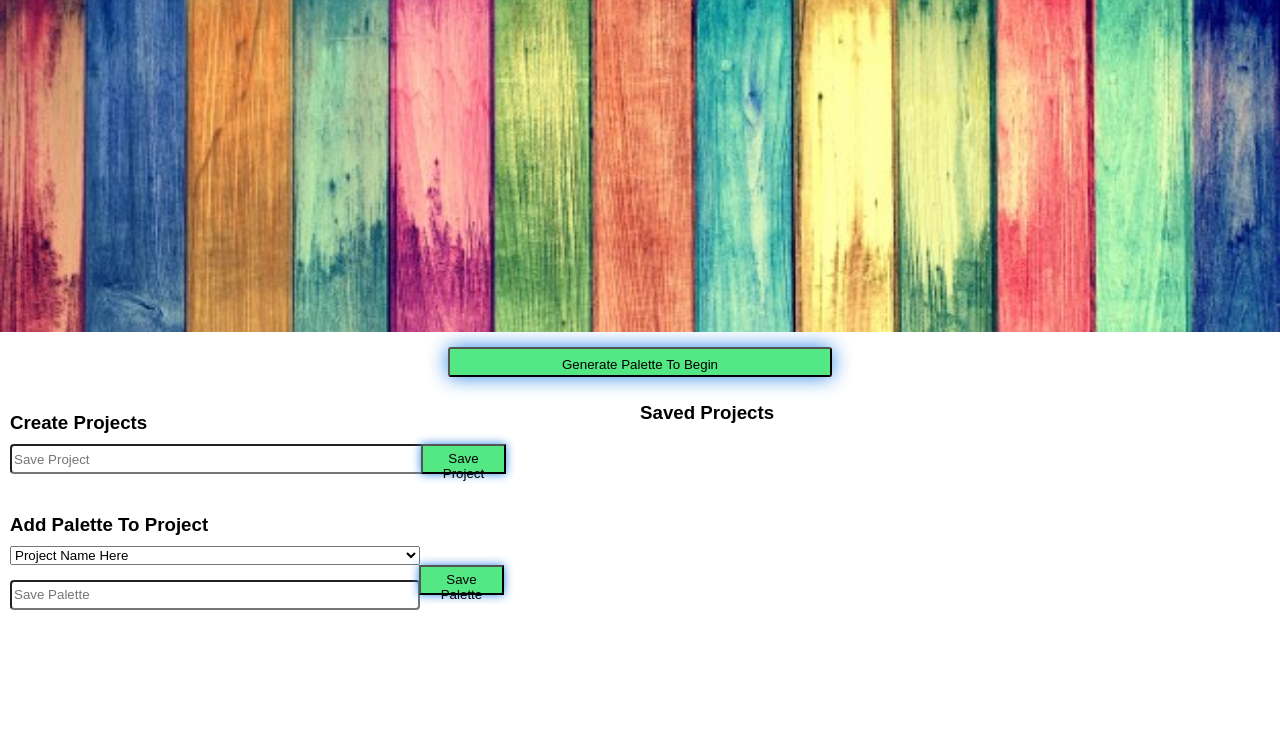
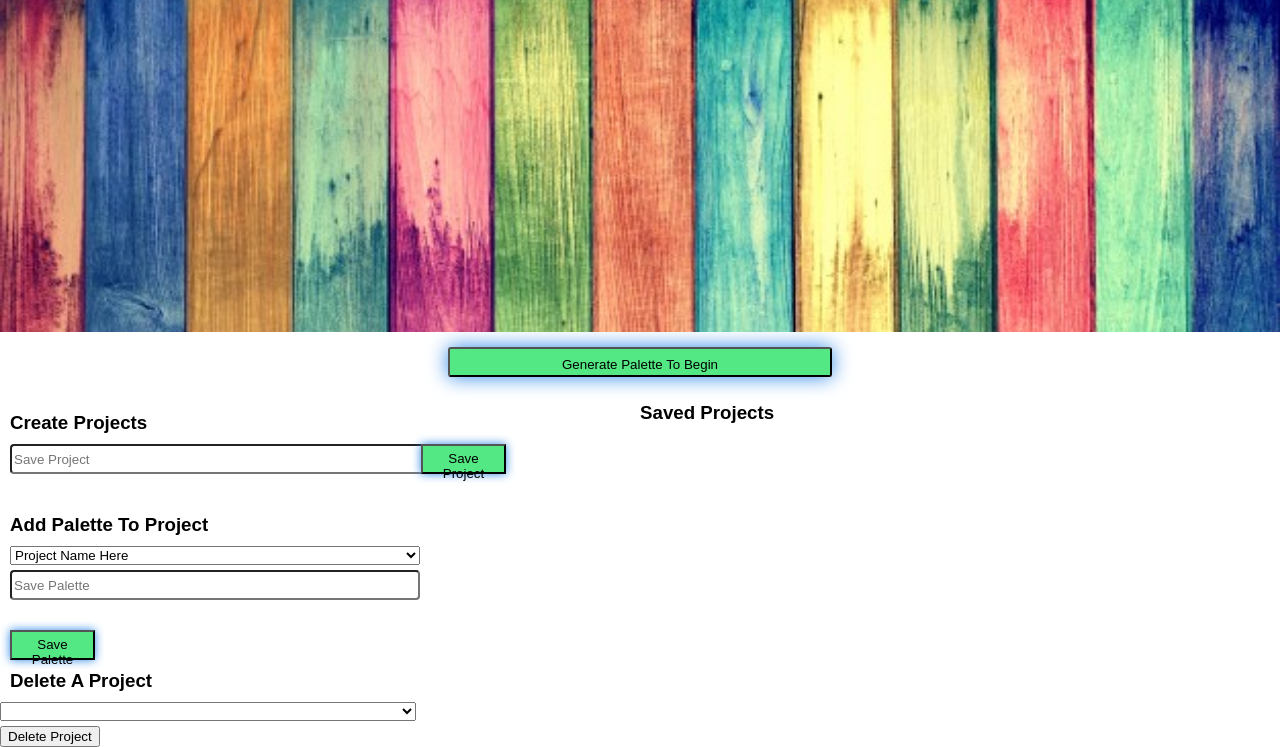
Before and after one commit to johnmboudreaux/palette-picker, a website: page public/index.html in a window 1280 px wide. Shown: the part 118-865 px from the top of the page. Before the commit the page ends 800 px from the top, so only its background shows below. Drawn offline with nearby package versions, Linux system fonts and the light colour scheme; no server answers; a web font is replaced by a local one.

Commit message:
code sanitation in index.html controls

```diff
--- a/public/css/styles.css
+++ b/public/css/styles.css
@@ -85,11 +85,8 @@ header  {
 
 .project-controls {
   display: flex;
+  margin-left: 10px;
   width: 50vw;
-}
-
-.controls {
-
 }
 
 .generate-button-container {
@@ -119,10 +116,6 @@ header  {
   height: 30px;
   width: 65%;
   margin: 0 -5px 30px 0;
-}
-
-.project-controls {
-  margin-left: 10px;
 }
 
 .create-project-button,
@@ -189,7 +182,9 @@ header  {
   text-align: center;
 }
 
-.project-title {
+.project-title,
+.add-project-title,
+.delete-project-title {
   margin: 10px;
 }
 
@@ -204,8 +199,14 @@ header  {
   border-bottom-left-radius: 5px;
 }
 
-#project-selector {
+#project-selector,
+#delete-project-selector {
+  margin-bottom: 5px;
   width: 65%;
+}
+
+.delete-project-dropdown {
+
 }
 
 aside {
--- a/public/index.html
+++ b/public/index.html
@@ -63,6 +63,7 @@
   <aside>
 
     <section class="left-side">
+
       <div class="project-title">
         <h1 class="create-project-title">Create Projects</h1>
       </div>
@@ -70,18 +71,30 @@
         <input class="project-input" id="save-project-input" type="text" placeholder="Save Project">
         <button class="create-project-button" id="save-project-button">Save Project</button>
       </div>
-      <div class="project-title">
-        <h1 class="creat-project-title">Add Palette To Project</h1>
+
+      <div class="add-project-title">
+        <h1>Add Palette To Project</h1>
       </div>
       <div class="drop-select">
         <select name="drop-down" id="project-selector">
           <option>Project Name Here</option>
         </select>
-        <div class="controls">
           <input class="palette-input" id="save-palette-input" type="text" placeholder="Save Palette">
           <button class="create-palette-button" id="save-palette-button">Save Palette</button>
+      </div>
+
+      <div class="delete-project-title">
+        <h1>Delete A Project</h1>
+      </div>
+      <div class="delete-drop-select">
+        <select name="delete-project-drop-down" id="delete-project-selector">
+          <option></option>
+        </select>
+        <div class="">
+          <button class="delete-project-button" id="delete-project-button">Delete Project</button>
         </div>
       </div>
+
     </section>
 
     <section class="right-side">
--- a/public/js/scripts.js
+++ b/public/js/scripts.js
@@ -105,7 +105,7 @@ $(function() {
   }
 
   function deleteProject () {
-
+    const project = $('.swatch-title').text()
   }
 
   function createPalette() {
--- a/server.js
+++ b/server.js
@@ -134,11 +134,11 @@ app.post('/api/v1/projects', (request, response) => {
 
 app.post('/api/v1/projects/:id/palettes', (request, response) => {
   let palette = request.body;
-  console.log(palette);
   const { id } = request.params;
 
   for ( let requiredParameter of ['name', 'color1', 'color2', 'color3', 'color4', 'color5']) {
     if (!palette[requiredParameter]) {
+      console.log(response);
       return response.status(422).json({
         error: `You are missing the ${requiredParameter} property`
       });
```
